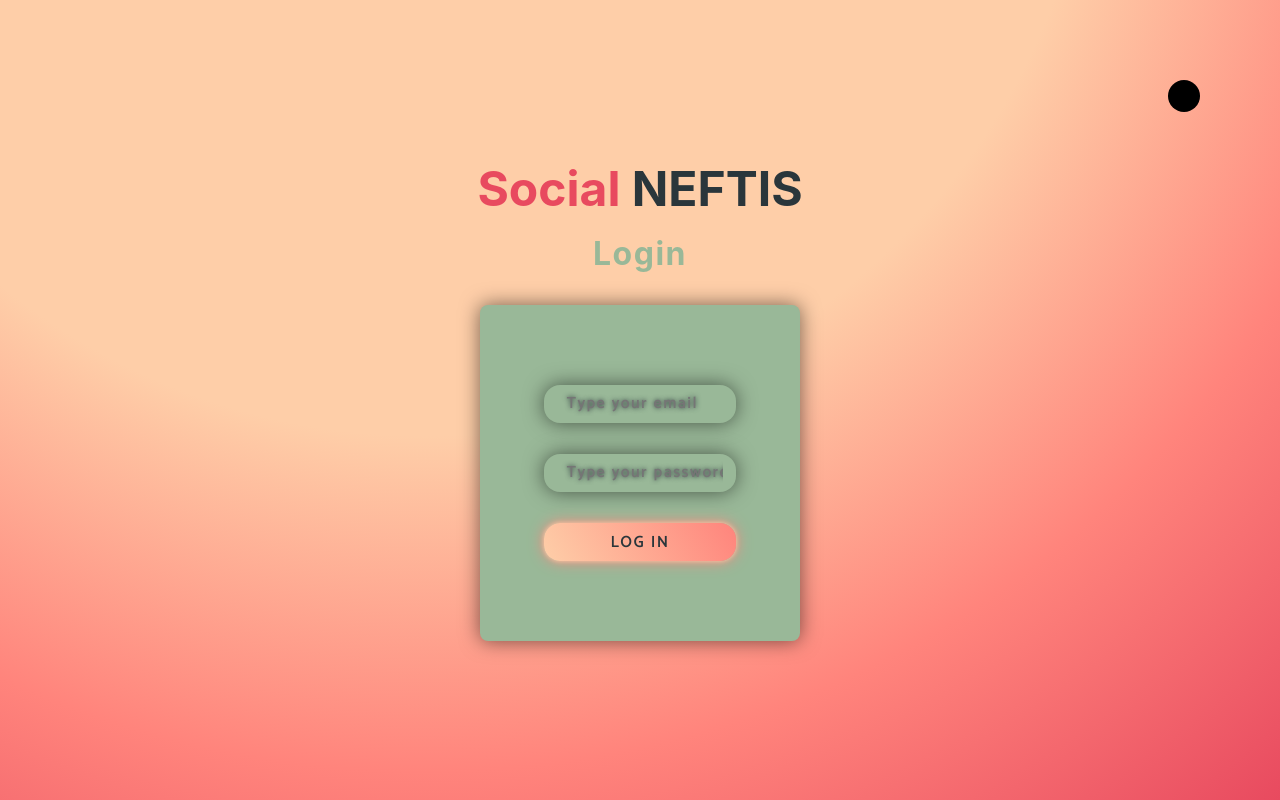
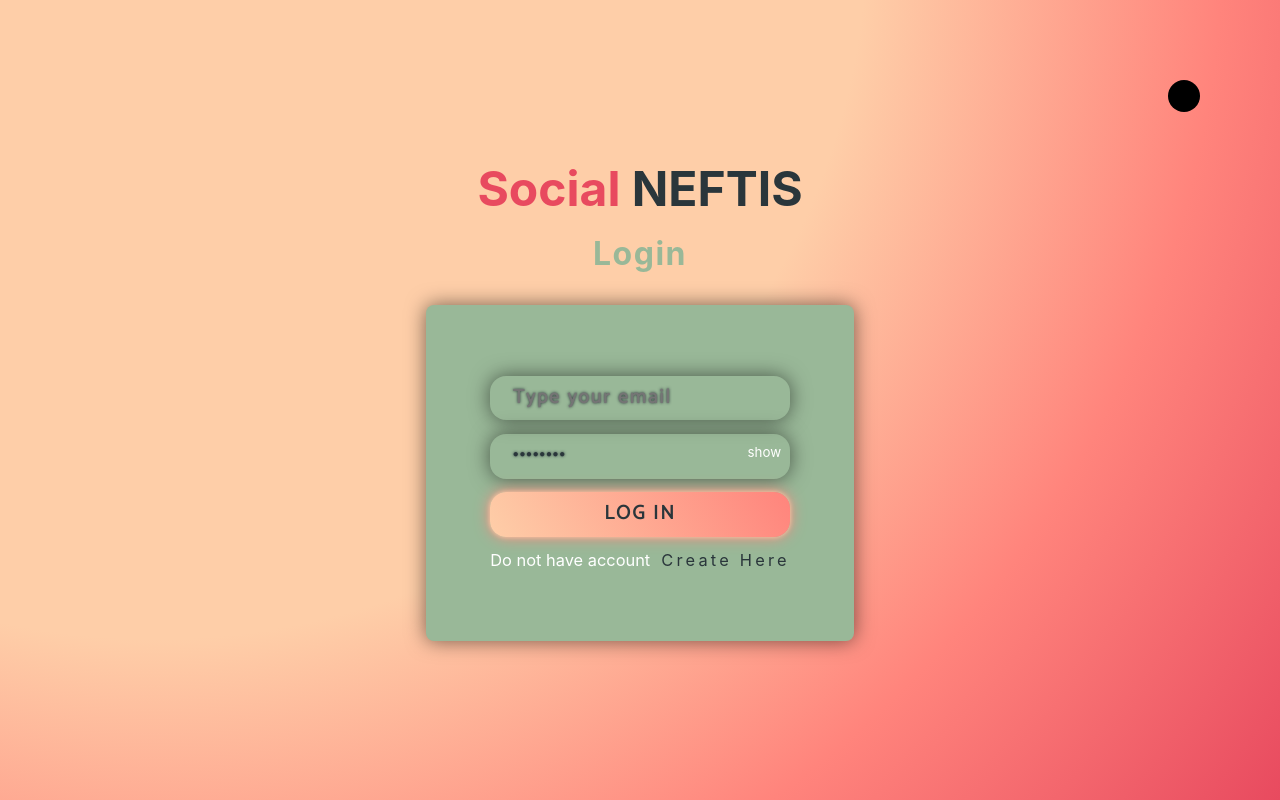
Before and after one commit to ElideZavala/RedSocial-Neftis, a React app in the folder neftis/: page / in a window 1280 px wide. Built offline with nearby package versions, Linux system fonts and the light colour scheme.

Commit message:
variable Font-Size

```diff
--- a/neftis/src/App.js
+++ b/neftis/src/App.js
@@ -9,7 +9,7 @@ import NotFound from './pages/NotFound';
 
 function App() {
   return (
-    <div className="App light"> {/* Colocar el thema Dark o light*/}
+    <div className="App light"> {/* Colocar el thema dark o light*/}
       <Router>
         <Switch>
           {/* // Nombre de la ruta se llamada register. */}
--- a/neftis/src/pages/Login.js
+++ b/neftis/src/pages/Login.js
@@ -1,8 +1,10 @@
 import React, { useState } from "react";
+import { Link } from "react-router-dom";
 
 const Login = () => {
 	const [email, setEmail] = useState('')
 	const [password, setPassword] = useState('')
+	const [showpass, setShowass] = useState(false)
 
   return (
     <div className="login">
@@ -21,11 +23,13 @@ const Login = () => {
 				<input
 					className="login__data--form__password"
 					type="password"
-					value={password}
+					value={showpass ? "type" : "password"} /*{Si showpass es true sera type si es false password }*/
 					onChange={(e)=> setPassword(e.target.password)}
 					placeholder="Type your password">
 				</input>
+				<small className="login__data--form__showpass" onClick={()=>setShowass(!showpass)}> show </small>
 				<button className="login__data--form__button" type="submit">Log In</button>
+				<p onClick={()=>setShowass(!showpass)} className="login__data--form__small">Do not have account <Link to="register">Create Here</Link></p>
 			</form>
 		</div>
     </div>
--- a/neftis/src/pages/Register.js
+++ b/neftis/src/pages/Register.js
@@ -1,4 +1,5 @@
 import React, { useState } from "react";
+import { Link } from "react-router-dom";
 
 const Register = () => {
 	const [fullname, setFullname] = useState('')
@@ -11,7 +12,7 @@ const Register = () => {
 	<div className="register "> {/* Colocar el thema Dark */}
 	<div className="register__theme"></div>
 	<h3 className="register__header">Social <span>Neftis</span></h3>
-	<h6 className="register__subheader">register</h6>
+	<h6 className="register__subheader">Register</h6>
 	<div className="register__data">
 		<form className="register__data--form">
 			<input
@@ -49,7 +50,8 @@ const Register = () => {
 				onChange={(e)=> setConfirmPassword(e.target.confirmPassword)}
 				placeholder="Confirm your Password">
 			</input>
-			<button className="register__data--form__button" type="submit">Log In</button>
+			<button className="register__data--form__button" type="submit">Sing Up</button>
+			<small  className="register__data--form__small">Already have an account <Link to="/">Log In Here</Link></small>
 		</form>
 	</div>
  </div>
--- a/neftis/src/styles/App.scss
+++ b/neftis/src/styles/App.scss
@@ -7,6 +7,7 @@
 @import "5.register";
 
 // **-**-**-**-**-**-**-**-**-** Extend **-**-**-**-**-**-**-**-**-**-**
+
 %theme {
 	position: absolute;
 	top: 5rem;
@@ -24,16 +25,26 @@
 	font-weight: 700;
 	letter-spacing: 2px;
 	text-indent: 10px;
-	text-shadow: 0 0 5px var(--color-text);
+	text-shadow: 0 0 3px var(--color-text);
 }
 
 %inputBtn {
 	border: none;
 	outline: none;
 	font-family: 'Catamaran', sans-serif;
-	font-size: 1.2vw;
+	font-size: font-size(font-size-medium);
 	letter-spacing: 2px;
 	border-radius:  1rem;
 	color: var(--color-text);
 	padding: .5vw 1vw;
 }
+
+%formSmall {
+	font-size: font-size(font-size-small);
+	text-align: center;
+
+	a{
+		color: var(--color-primary);
+		margin-left: .5vw;
+	}
+}
--- a/neftis/src/styles/_2.variables.scss
+++ b/neftis/src/styles/_2.variables.scss
@@ -23,7 +23,7 @@
 .dark {
 	--color-primary: #00cbe0;
 	// --color-primary-m: #00cbe0c8;
-	--color-secondary:#539DEA;
+	--color-secondary:#005595;
 	// --color-secondary-m:#0035668c;
 	--color-tertiary: #002C73;
 	// --color-tertiary-m: #003566c4;
@@ -36,9 +36,9 @@
 
 // *-*-*-*-*-*-*-*-*-*- Font Size *-*-*-*-*-*-*-*-*-*-*-*-*
 $font-sizes: (
-	'font-size-small': calc(1.2rem + 0.5vw),
+	'font-size-small': calc( 10px + .5vw),
 	'font-size-regular': calc(1.5rem + 1vw),
-	'font-size-medium': calc(1.5rem + 2vw),
+	'font-size-medium': calc(8px + .9vw),
 	'font-size-large': calc(1.5rem + 5vw),
 	'font-size-xlarge': calc(2.5rem + 5vw),
 );
--- a/neftis/src/styles/_4.login.scss
+++ b/neftis/src/styles/_4.login.scss
@@ -95,7 +95,14 @@
 			height: calc(5rem + 20vw);
 			min-width: 25vw;
 			padding: 4rem;
+			position: relative;
 
+			&__showpass {
+				position: absolute;
+				top: 41.5%;
+				right: 17%;
+				cursor: pointer;
+			}
 
 			&__email,
 			&__password,
@@ -107,8 +114,6 @@
 			&__password {
 				@extend %input;
 			}
-
-
 
 			&__button {
 				font-weight: 800;
@@ -125,6 +130,10 @@
 					color: var(--color-text2);
 				}
 			}
+
+			&__small {
+				@extend %formSmall;
+			}
 		}
 
 	}
--- a/neftis/src/styles/_5.register.scss
+++ b/neftis/src/styles/_5.register.scss
@@ -92,7 +92,7 @@
 			background-color: var(--color-quaternary);
 			box-shadow: 0 0 20px rgba(0, 0, 0, 0.543);
 			border-radius: 8px;
-			height: calc(5rem + 28vw);
+			height: calc(10rem + 25vw);
 			min-width: 25vw;
 			padding: 4rem;
 
@@ -132,6 +132,11 @@
 					color: var(--color-text2);
 				}
 			}
+
+			&__small {
+				@extend %formSmall;
+				padding: 1rem;
+			}
 		}
 
 	}
```
